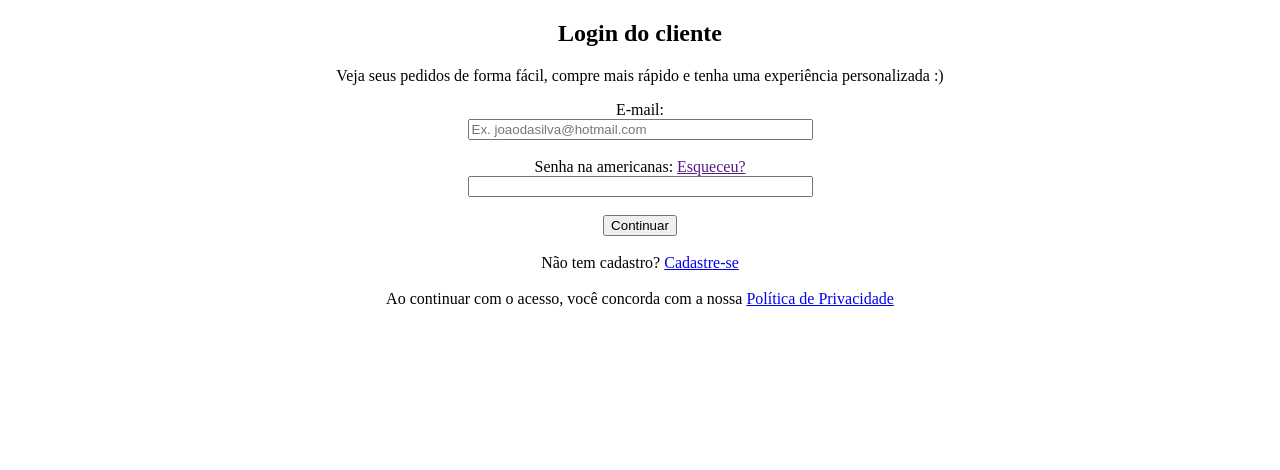
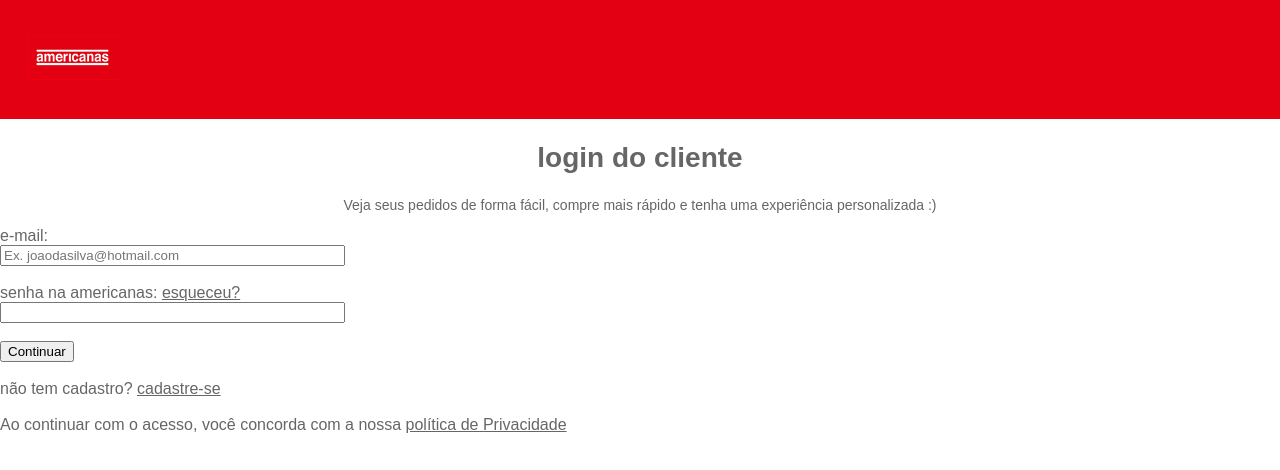
Before and after one commit to icaro-machado/atividades1, a plain HTML site: page htmls/pratica_americanas/login.html in a window 1280 px wide. Drawn offline with Linux system fonts and the light colour scheme.

Commit message:
update americanas

```diff
--- /dev/null
+++ b/css/reset.css
@@ -0,0 +1,53 @@
+/* http://meyerweb.com/eric/tools/css/reset/ */
+/* v1.0 | 20080212 */
+
+html, body, div, span, applet, object, iframe,
+h1, h2, h3, h4, h5, h6, p, blockquote, pre,
+a, abbr, acronym, address, big, cite, code,
+del, dfn, em, font, img, ins, kbd, q, s, samp,
+small, strike, strong, sub, sup, tt, var,
+b, u, i, center,
+dl, dt, dd, ol, ul, li,
+fieldset, form, label, legend,
+table, caption, tbody, tfoot, thead, tr, th, td {
+	margin: 0;
+	padding: 0;
+	border: 0;
+	outline: 0;
+	font-size: 100%;
+	vertical-align: baseline;
+	background: transparent;
+}
+body {
+	line-height: 1;
+}
+ol, ul {
+	list-style: none;
+}
+blockquote, q {
+	quotes: none;
+}
+blockquote:before, blockquote:after,
+q:before, q:after {
+	content: '';
+	content: none;
+}
+
+/* remember to define focus styles! */
+:focus {
+	outline: 0;
+}
+
+/* remember to highlight inserts somehow! */
+ins {
+	text-decoration: none;
+}
+del {
+	text-decoration: line-through;
+}
+
+/* tables still need 'cellspacing="0"' in the markup */
+table {
+	border-collapse: collapse;
+	border-spacing: 0;
+}
--- a/htmls/pratica_americanas/login.html
+++ b/htmls/pratica_americanas/login.html
@@ -5,37 +5,36 @@
     <meta http-equiv="X-UA-Compatible" content="IE=edge">
     <meta name="viewport" content="width=device-width, initial-scale=1.0">
     <title>Americanas.com - tudo, a toda hora, em qualquer lugar :)</title>
-    <style>
-        h1, p, section {
-            text-align: center;
-        }
-    </style>
+    <link rel="stylesheet" href="/htmls/pratica_americanas/style.css">
 </head>
 <body>
     <section>
-        <h1>Login do cliente</h1>
+        <div id="linha_topo">
+            <img src="/htmls/pratica_americanas/logo_americanas2.png" width="10%" />
+        </div>
+        <h1>login do cliente</h1>
         <p>Veja seus pedidos de forma fácil, compre mais rápido e tenha uma experiência personalizada :)</p>
     </section>
 
     <section>
         <form action="enviar_para_login_americanas" method="post">
-            <label>E-mail:</label><br>
-            <input placeholder="Ex. joaodasilva@hotmail.com" type="email" name="email" id="" size="40px" /><br><br>
+            <label>e-mail:</label><br>
+            <input placeholder="Ex. joaodasilva@hotmail.com" type="email" name="email" size="40px" /><br><br>
 
-            <label>Senha na americanas:</label>
-            <label><a href="">Esqueceu?</a></label><br>
-            <input type="password" name="senha" id="" size="40px" /><br><br>
+            <label>senha na americanas:</label>
+            <label><a href="">esqueceu?</a></label><br>
+            <input type="password" name="senha" size="40px" /><br><br>
 
             <input class="btContinuar" type="submit" value="Continuar" /><br><br>
         </form>
     </section>
 
     <section>
-        <label>Não tem cadastro?</label>
-        <a href="/htmls/pratica_americanas/cadastro.html">Cadastre-se</a><br><br>
+        <label>não tem cadastro?</label>
+        <a href="/htmls/pratica_americanas/cadastro.html">cadastre-se</a><br><br>
 
         <label>Ao continuar com o acesso, você concorda com a nossa</label>
-        <a href="politica_privacidade.html" target="_blank">Política de Privacidade</a>
+        <a href="politica_privacidade.html" target="_blank">política de Privacidade</a>
     </section>
 
 </body>
--- /dev/null
+++ b/htmls/pratica_americanas/style.css
@@ -0,0 +1,39 @@
+body {
+    font-family: Sans-serif, Arial;
+    border: 0px;
+    margin: 0px;
+    padding: 0px;
+}
+
+#linha_topo {
+    background-color: #e30013;
+    padding: 10px;
+    border: 0px;
+    margin: 0px;
+}
+
+h1, p {
+    color: #666;
+    text-align: center;
+}
+
+h1 {
+    font-size: 28px;
+}
+
+p {
+    font-size: 14px;
+}
+
+form {
+    color: #666;
+    border: 0px;
+}
+
+label {
+    color: #666;
+}
+
+a {
+    color: #666;
+}
```
Also changed, not shown: htmls/pratica_americanas/cadastro.html (+10 -13 lines), netflix/index.html (+3 -0 lines), htmls/pratica_americanas/logo_americanas.webp (added), htmls/pratica_americanas/logo_americanas2.png (added).
